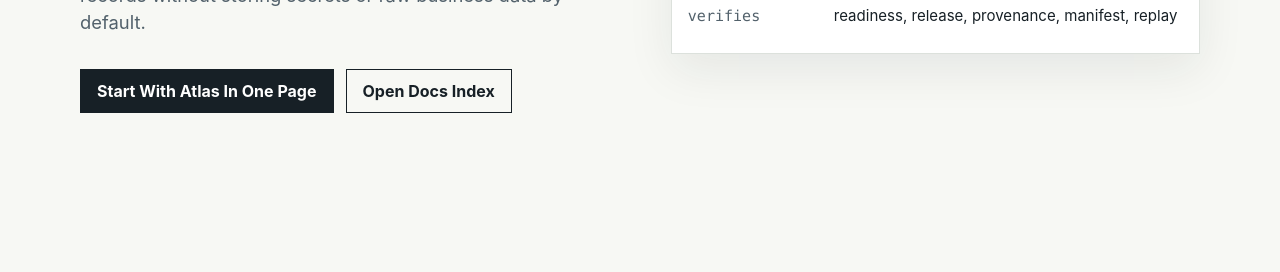
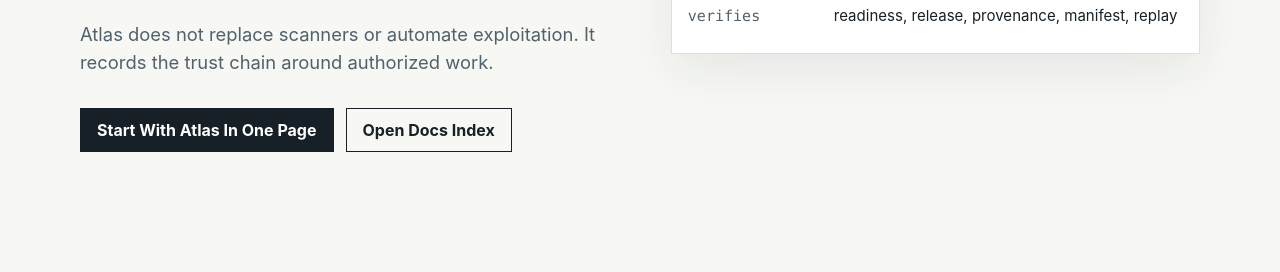
Before and after one commit to rodriguezaa22ar-boop/atlas-trust-infrastructure, a plain HTML site: page index.html in a window 1280 px wide. Shown: the part 528-800 px from the top of the page. Drawn offline with Linux system fonts and the light colour scheme.

Commit message:
Tighten public Atlas identity and claim language

```diff
--- a/index.html
+++ b/index.html
@@ -301,6 +301,10 @@
             retention packets, and business-flow proof into verifiable local
             records without storing secrets or raw business data by default.
           </p>
+          <p class="lead">
+            Atlas does not replace scanners or automate exploitation. It
+            records the trust chain around authorized work.
+          </p>
           <div class="actions">
             <a class="button" href="docs/ATLAS_ONE_PAGE.md">Start With Atlas In One Page</a>
             <a class="button secondary" href="docs/INDEX.md">Open Docs Index</a>
```
Also changed, not shown: 4 other files.
